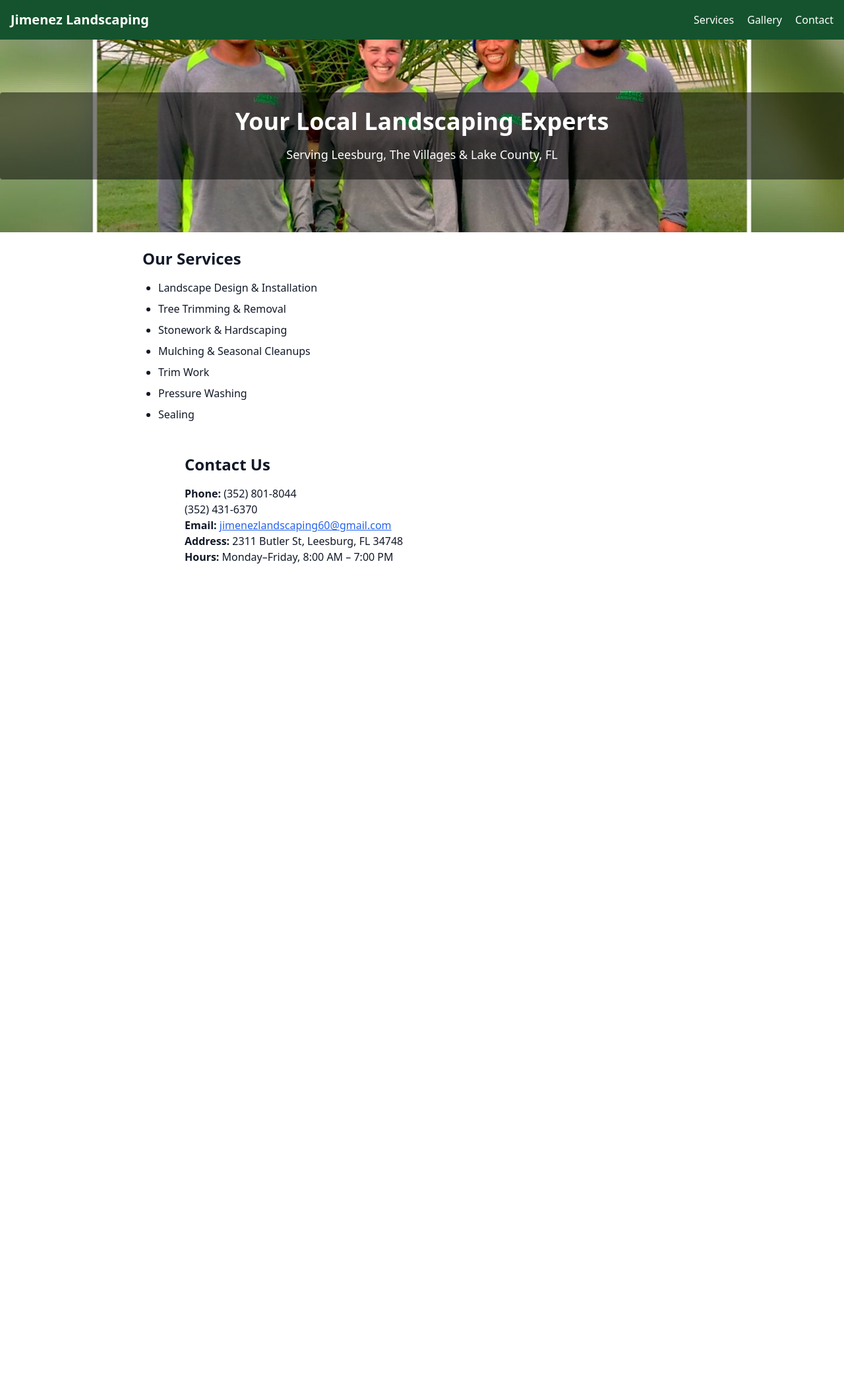
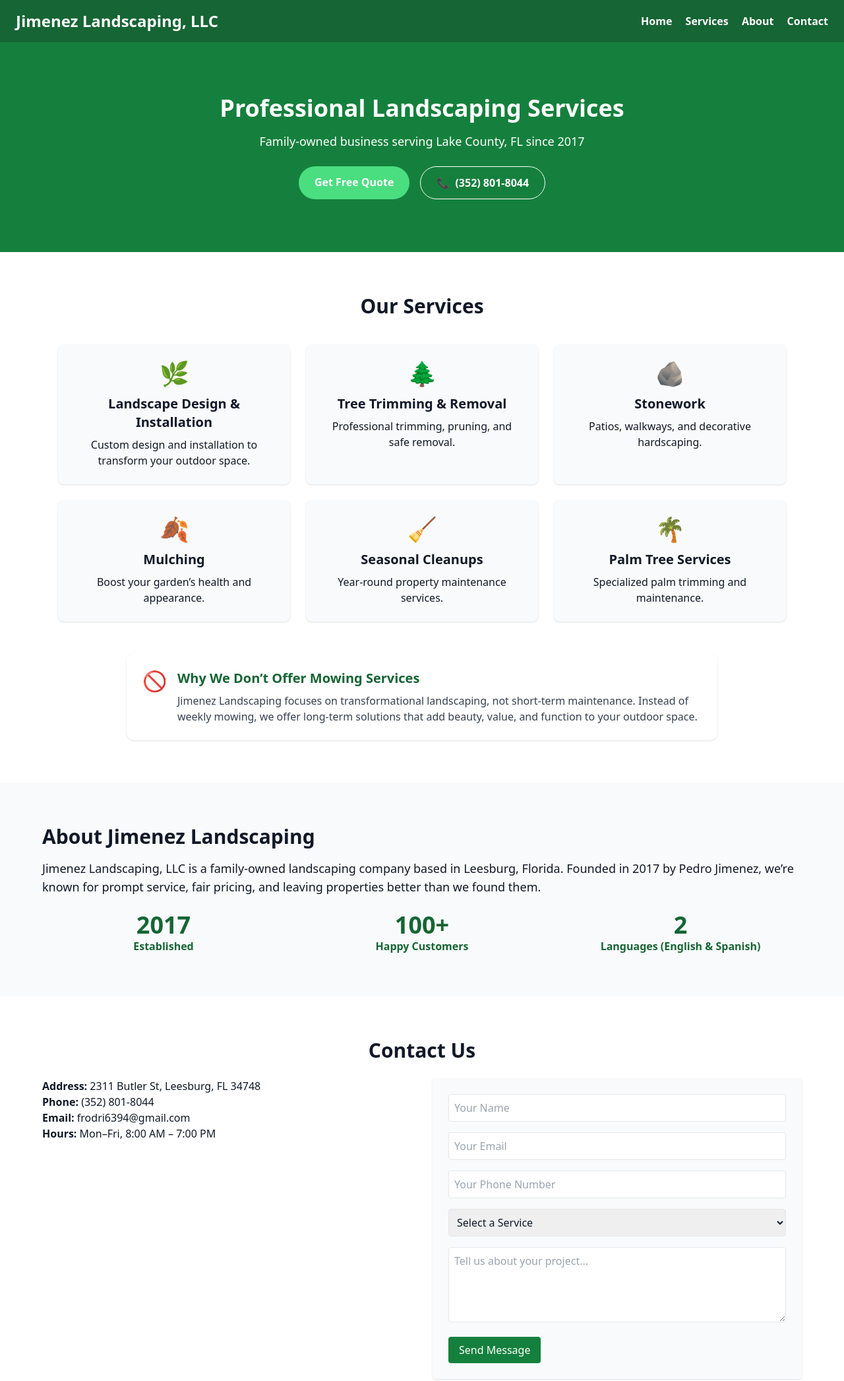
Before and after one commit to jimenezlanscapes/jimenez-site, a plain HTML site: page index.html in a window 1280 px wide. Shown: the top 2093 px of the page at 66% size. Before the commit the page ends 880 px from the top, so only its background shows below. Drawn offline with nearby package versions, Linux system fonts and the light colour scheme.

```diff
--- a/index.html
+++ b/index.html
@@ -1,50 +1,97 @@
-
 <!DOCTYPE html>
 <html lang="en">
 <head>
   <meta charset="UTF-8" />
-  <meta name="viewport" content="width=device-width, initial-scale=1" />
+  <meta name="viewport" content="width=device-width, initial-scale=1.0" />
   <title>Jimenez Landscaping, LLC</title>
   <script src="https://cdn.tailwindcss.com"></script>
 </head>
-<body class="bg-white text-gray-900">
-  <nav class="bg-green-900 text-white p-4">
-    <div class="max-w-7xl mx-auto flex justify-between items-center">
-      <div class="text-xl font-bold">Jimenez Landscaping</div>
-      <div class="space-x-4">
-        <a href="#services" class="hover:underline">Services</a>
-        <a href="gallery.html" class="hover:underline">Gallery</a>
-        <a href="#contact" class="hover:underline">Contact</a>
+<body class="bg-gray-100 font-sans text-gray-900">
+
+  <header class="bg-green-800 text-white px-6 py-4 flex justify-between items-center">
+    <h1 class="text-2xl font-bold">Jimenez Landscaping, LLC</h1>
+    <nav class="space-x-4 font-semibold">
+      <a href="#home" class="hover:underline">Home</a>
+      <a href="#services" class="hover:underline">Services</a>
+      <a href="#about" class="hover:underline">About</a>
+      <a href="#contact" class="hover:underline">Contact</a>
+    </nav>
+  </header>
+
+  <section id="home" class="bg-green-700 text-white py-20 text-center">
+    <h2 class="text-4xl font-extrabold mb-4">Professional Landscaping Services</h2>
+    <p class="text-lg mb-6">Family-owned business serving Lake County, FL since 2017</p>
+    <div class="flex justify-center gap-4 flex-wrap">
+      <a href="#contact" class="bg-green-400 hover:bg-green-500 text-white px-6 py-3 rounded-full font-semibold">Get Free Quote</a>
+      <a href="tel:3528018044" class="border border-white px-6 py-3 rounded-full font-semibold flex items-center gap-2">
+        <span>📞</span> (352) 801-8044
+      </a>
+    </div>
+  </section>
+
+  <section id="services" class="py-16 bg-white text-center">
+    <h3 class="text-3xl font-bold mb-10">Our Services</h3>
+    <div class="grid grid-cols-1 sm:grid-cols-2 lg:grid-cols-3 gap-6 px-6 max-w-6xl mx-auto">
+      <div class="bg-gray-50 p-6 rounded-lg shadow"><div class="text-4xl mb-3">🌿</div><h4 class="font-semibold text-xl mb-2">Landscape Design & Installation</h4><p>Custom design and installation to transform your outdoor space.</p></div>
+      <div class="bg-gray-50 p-6 rounded-lg shadow"><div class="text-4xl mb-3">🌲</div><h4 class="font-semibold text-xl mb-2">Tree Trimming & Removal</h4><p>Professional trimming, pruning, and safe removal.</p></div>
+      <div class="bg-gray-50 p-6 rounded-lg shadow"><div class="text-4xl mb-3">🪨</div><h4 class="font-semibold text-xl mb-2">Stonework</h4><p>Patios, walkways, and decorative hardscaping.</p></div>
+      <div class="bg-gray-50 p-6 rounded-lg shadow"><div class="text-4xl mb-3">🍂</div><h4 class="font-semibold text-xl mb-2">Mulching</h4><p>Boost your garden’s health and appearance.</p></div>
+      <div class="bg-gray-50 p-6 rounded-lg shadow"><div class="text-4xl mb-3">🧹</div><h4 class="font-semibold text-xl mb-2">Seasonal Cleanups</h4><p>Year-round property maintenance services.</p></div>
+      <div class="bg-gray-50 p-6 rounded-lg shadow"><div class="text-4xl mb-3">🌴</div><h4 class="font-semibold text-xl mb-2">Palm Tree Services</h4><p>Specialized palm trimming and maintenance.</p></div>
+    </div>
+
+    <div class="max-w-4xl mx-auto bg-white rounded-xl shadow mt-12 p-6 flex gap-4 items-start text-left">
+      <div class="text-3xl">🚫</div>
+      <div>
+        <h4 class="text-xl font-semibold text-green-800 mb-2">Why We Don’t Offer Mowing Services</h4>
+        <p class="text-gray-700">Jimenez Landscaping focuses on transformational landscaping, not short-term maintenance. Instead of weekly mowing, we offer long-term solutions that add beauty, value, and function to your outdoor space.</p>
       </div>
     </div>
-  </nav>
-
-  <header class="text-center py-20 bg-cover bg-center text-white" style="background-image: url('/gallery/b58ce3a3-050b-45ff-99fd-a6cba3eb8af3.jpg');">
-    <div class="bg-black bg-opacity-50 p-6 rounded">
-      <h1 class="text-4xl font-bold">Your Local Landscaping Experts</h1>
-      <p class="mt-4 text-lg">Serving Leesburg, The Villages & Lake County, FL</p>
-    </div>
-  </header>
-
-  <section id="services" class="max-w-4xl mx-auto p-6">
-    <h2 class="text-2xl font-semibold mb-4">Our Services</h2>
-    <ul class="list-disc ml-6 space-y-2">
-      <li>Landscape Design & Installation</li>
-      <li>Tree Trimming & Removal</li>
-      <li>Stonework & Hardscaping</li>
-      <li>Mulching & Seasonal Cleanups</li>
-      <li>Trim Work</li>
-      <li>Pressure Washing</li>
-      <li>Sealing</li>
-    </ul>
   </section>
 
-  <section id="contact" class="p-6 max-w-3xl mx-auto">
-    <h2 class="text-2xl font-semibold mb-4">Contact Us</h2>
-    <p><strong>Phone:</strong> (352) 801-8044<br>(352) 431-6370</p>
-    <p><strong>Email:</strong> <a href="mailto:jimenezlandscaping60@gmail.com" class="text-blue-600 underline">jimenezlandscaping60@gmail.com</a></p>
-    <p><strong>Address:</strong> 2311 Butler St, Leesburg, FL 34748</p>
-    <p><strong>Hours:</strong> Monday–Friday, 8:00 AM – 7:00 PM</p>
+  <section id="about" class="py-16 bg-gray-50 px-6">
+    <div class="max-w-6xl mx-auto">
+      <h3 class="text-3xl font-bold mb-4">About Jimenez Landscaping</h3>
+      <p class="text-lg mb-6">Jimenez Landscaping, LLC is a family-owned landscaping company based in Leesburg, Florida. Founded in 2017 by Pedro Jimenez, we’re known for prompt service, fair pricing, and leaving properties better than we found them.</p>
+      <div class="grid grid-cols-1 sm:grid-cols-3 gap-6 text-center text-green-800 font-semibold">
+        <div><div class="text-4xl">2017</div>Established</div>
+        <div><div class="text-4xl">100+</div>Happy Customers</div>
+        <div><div class="text-4xl">2</div>Languages (English & Spanish)</div>
+      </div>
+    </div>
   </section>
+
+  <section id="contact" class="py-16 bg-white px-6">
+    <div class="max-w-6xl mx-auto">
+      <h3 class="text-3xl font-bold mb-6 text-center">Contact Us</h3>
+      <div class="grid grid-cols-1 md:grid-cols-2 gap-8">
+        <div>
+          <p><strong>Address:</strong> 2311 Butler St, Leesburg, FL 34748</p>
+          <p><strong>Phone:</strong> (352) 801-8044</p>
+          <p><strong>Email:</strong> frodri6394@gmail.com</p>
+          <p><strong>Hours:</strong> Mon–Fri, 8:00 AM – 7:00 PM</p>
+        </div>
+        <form class="bg-gray-50 p-6 rounded shadow space-y-4">
+          <input class="w-full p-2 border rounded" placeholder="Your Name" required />
+          <input class="w-full p-2 border rounded" placeholder="Your Email" type="email" required />
+          <input class="w-full p-2 border rounded" placeholder="Your Phone Number" required />
+          <select class="w-full p-2 border rounded">
+            <option>Select a Service</option>
+            <option>Landscape Design</option>
+            <option>Tree Removal</option>
+            <option>Stonework</option>
+          </select>
+          <textarea class="w-full p-2 border rounded" placeholder="Tell us about your project..." rows="4"></textarea>
+          <button type="submit" class="bg-green-700 text-white px-4 py-2 rounded hover:bg-green-800">Send Message</button>
+        </form>
+      </div>
+    </div>
+  </section>
+
+  <footer class="bg-gray-800 text-white text-center p-6">
+    <p>&copy; 2025 Jimenez Landscaping, LLC</p>
+    <p>Visit us at <strong>jimenezlandscaping.vercel.app</strong></p>
+  </footer>
+
 </body>
 </html>
```
Also changed, not shown: 1 other file.
